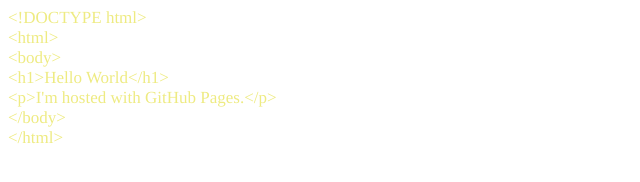
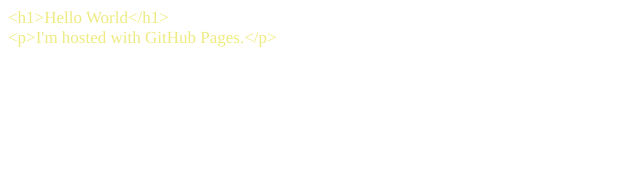
Before and after one commit to joshmcgee/joshmcgee.github.io, a plain HTML site: page index.html in a window 1280 px wide. Shown: the whole page, without its empty margins (0-640 px from the left). Drawn offline with Linux system fonts and the light colour scheme.

Commit message:
Update index.html

```diff
--- a/index.html
+++ b/index.html
@@ -11,12 +11,7 @@
   </style>
 </head>
 <body>
-<p class="p1">&lt;!DOCTYPE html&gt;</p>
-<p class="p1">&lt;html&gt;</p>
-<p class="p1">&lt;body&gt;</p>
 <p class="p1">&lt;h1&gt;Hello World&lt;/h1&gt;</p>
 <p class="p1">&lt;p&gt;I'm hosted with GitHub Pages.&lt;/p&gt;</p>
-<p class="p1">&lt;/body&gt;</p>
-<p class="p1">&lt;/html&gt;</p>
 </body>
 </html>
```
